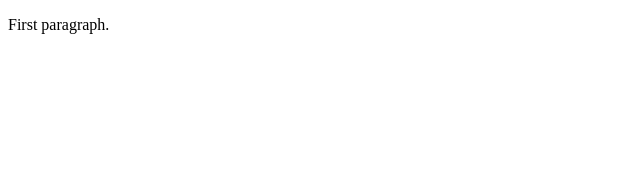
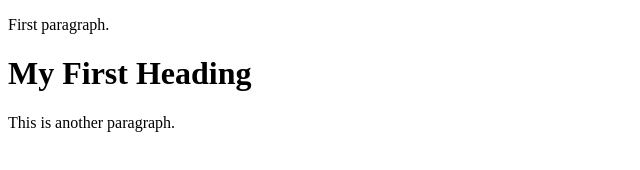
Before and after one commit to nicoguty/learning-git, a plain HTML site: page index.html in a window 1280 px wide. Shown: the whole page, without its empty margins (0-640 px from the left). Drawn offline with Linux system fonts and the light colour scheme.

Commit message:
added another ptag

```diff
--- a/index.html
+++ b/index.html
@@ -5,5 +5,7 @@
     </head>
 <body>
     <p>First paragraph.</p>
+    <h1>My First Heading</h1>
+    <p>This is another paragraph.</p>
 </body>
 </html>
```
